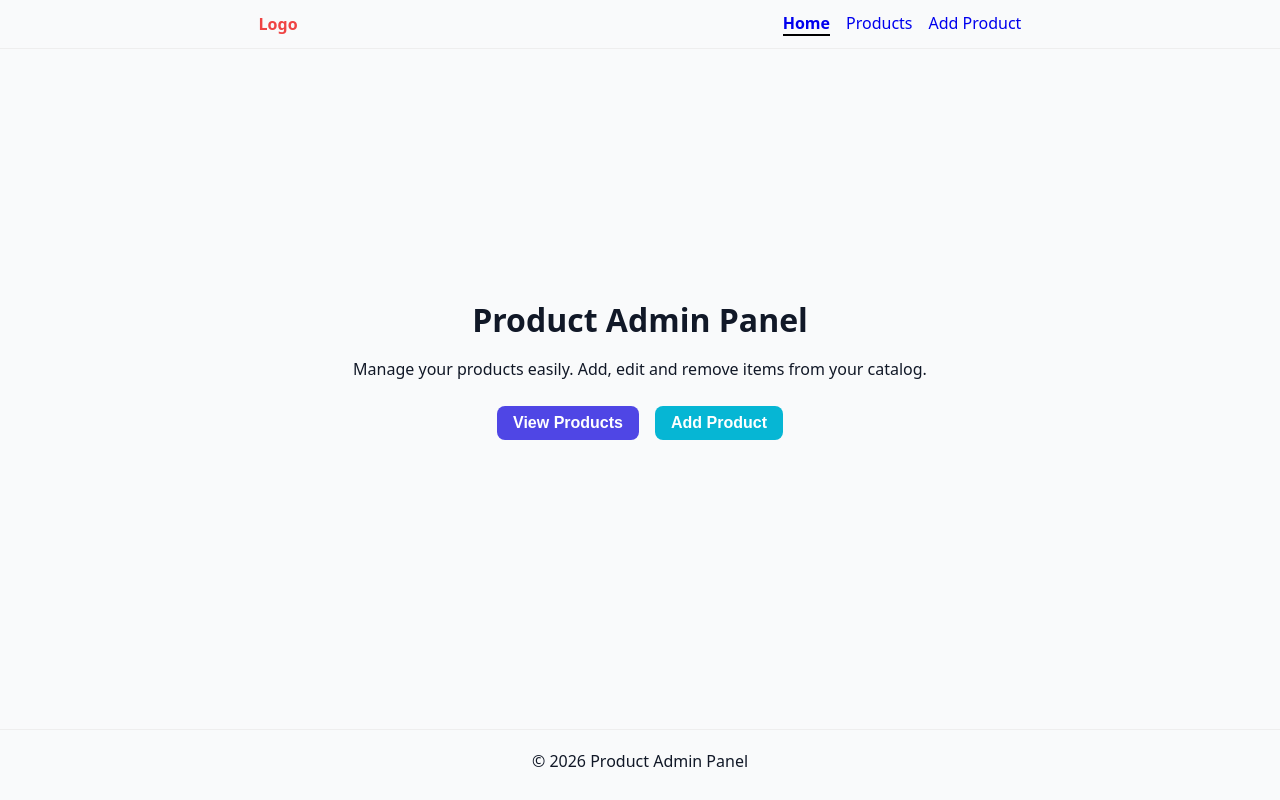
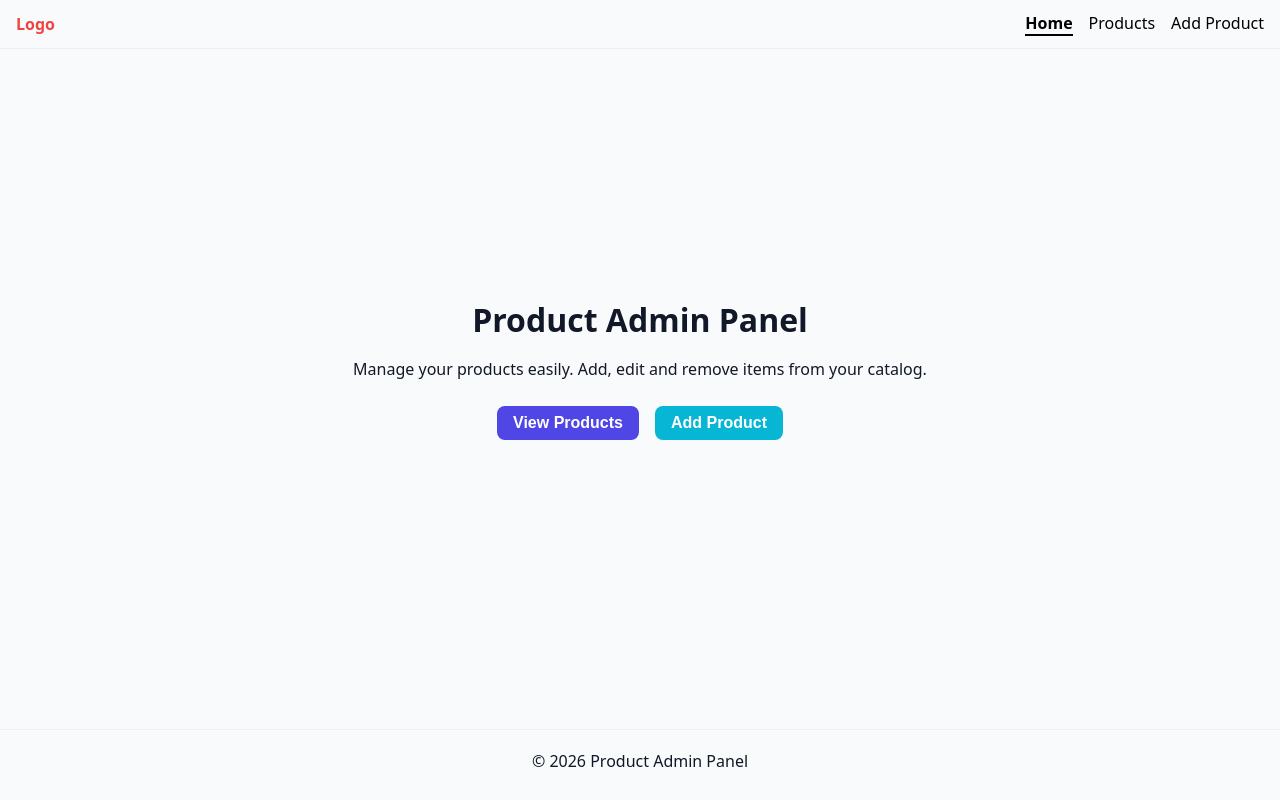
Before and after one commit to Mortezaahm/React-Lab2, a React (Vite) app in the folder client/: page / in a window 1280 px wide. Built offline with nearby package versions, Linux system fonts and the light colour scheme.

Commit message:
fixing the navbar hambergur bug

```diff
--- a/client/src/components/Navbar.tsx
+++ b/client/src/components/Navbar.tsx
@@ -10,25 +10,29 @@ const Navbar = () => {
     <nav className="navbar">
       <div className="navbar__container">
         <NavLink to="/" className="navbar__logo">Logo</NavLink>
+
+        {/* Desktop Links */}
         <div className="navbar__links">
-          <NavLink to="/" onClick={closeMenu}>Home</NavLink>
-          <NavLink to="/products" onClick={closeMenu}> Products </NavLink>
-          <NavLink to="/add-product" onClick={closeMenu}>Add Product</NavLink>
+          <NavLink to="/">Home</NavLink>
+          <NavLink to="/products"> Products </NavLink>
+          <NavLink to="/add-product">Add Product</NavLink>
         </div>
+
+        {/* Mobile Links */}
+        <button onClick={() => setIsOpen(!isOpen)} className="navbar__toggle">
+          ☰ Menu
+        </button>
+
       </div>
 
-
-
-      <button onClick={() => setIsOpen(!isOpen)} className="navbar__toggle">
-        ☰ Menu
-      </button>
-
-      {isOpen && (
-        <div className="navbar__mobile">
+      {/* Mobile menu */}
+      <div className={`navbar__mobile ${isOpen ? 'open' : ''}`}>
           <NavLink to="/"  onClick={closeMenu}>Home</NavLink>
           <NavLink  to="/products" onClick={closeMenu}>Products</NavLink>
           <NavLink  to="/add-product" onClick={closeMenu}>Add Product</NavLink>
-        </div>
+      </div>
+      {isOpen && (
+        <div className="navbar__overlay" onClick={closeMenu}></div>
       )}
 
     </nav>
--- a/client/src/styles/components/_navbar.scss
+++ b/client/src/styles/components/_navbar.scss
@@ -3,37 +3,46 @@
 @use '../abstracts/functions' as *;
 
 .navbar {
+  position: sticky;
+  top: 0;
+  z-index: 2000;
   background: color(light);
   border-bottom: 1px solid #eee;
 
   &__container {
     display: flex;
-        justify-content: space-around;
+    justify-content: space-between;
     align-items: center;
     padding: 12px 16px;
   }
 
-    &__logo{
+  &__logo {
     font-size: font-size(base);
     color: color(danger);
     font-weight: bold;
     text-decoration: none;
   }
-    &__links{
+
+  &__links {
     display: flex;
     gap: space(md);
+
     a {
       transition: 200ms ease;
       text-decoration: none;
+      color: black;
+
       &.active {
         font-weight: bold;
         border-bottom: 2px solid black;
       }
-            &:hover{
+
+      &:hover {
         transform: translateY(-4px) scale(1.03);
       }
     }
   }
+
   &__toggle {
     display: none;
     font-size: 24px;
@@ -42,27 +51,43 @@
     cursor: pointer;
   }
 
-  /* mobile menu */
   &__mobile {
-    display: none;
+    position: fixed;
+    top: 0;
+    left: 0;
+
+    width: 100%;
+    margin-top: 56px;
+
+    display: flex;
     flex-direction: column;
     gap: 12px;
-    padding: 16px;
+    padding: 24px;
     background: white;
     border-top: 1px solid #eee;
+    transform: translateX(-100%);
+    transition: transform 0.3s ease-in-out;
+    z-index: 1999;
 
     a {
       text-decoration: none;
       color: black;
     }
-
-    &.open {
-      display: flex;
-    }
   }
 
-  /* responsive */
+  &__mobile.open {
+      transform: translateX(0);
+    }
+
+  &__overlay {
+      position: fixed;
+      inset: 0;
+      background: rgba(0,0,0,0.3);
+      z-index: 1998;
+    }
+
   @media (max-width: 768px) {
+
     &__links {
       display: none;
     }
@@ -70,5 +95,9 @@
     &__toggle {
       display: block;
     }
+
+    &__mobile {
+      width: 100%;
     }
   }
+}
```
Lines whose indentation alone changed are shown as unchanged.
